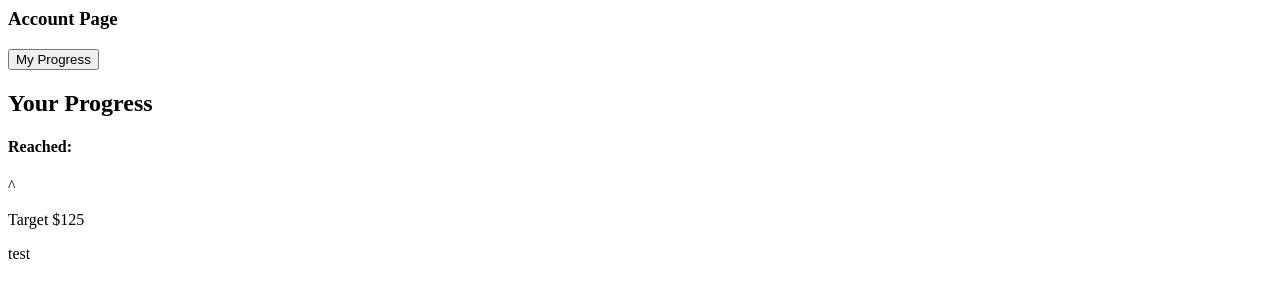
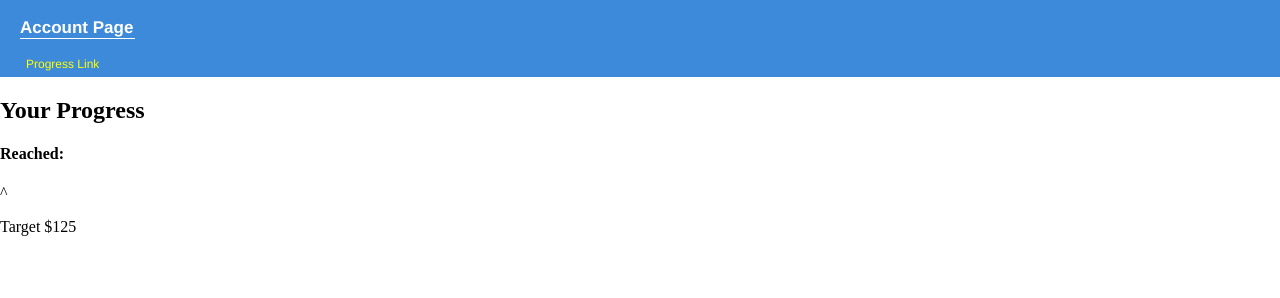
Before and after one commit to osvaldovega/progress_bar, a plain HTML site: page index.html in a window 1280 px wide. Drawn offline with Linux system fonts and the light colour scheme.

Commit message:
Update index.html

```diff
--- a/index.html
+++ b/index.html
@@ -1,14 +1,17 @@
 <html>
+
 <head>
     <meta charset="utf-8">
     <title>Interview Challange</title>
+    <link rel="stylesheet" type="text/css" href="progressBar.css">
 </head>
 
 <body>
-  <!-- Account page title, this is something to ask??? -->
-  <h3>Account Page</h3>
-  <!-- trigger button, this is something to ask??? -->
-  <button id="btn_myProgress">My Progress</button>
+
+    <section class="myAccount">
+        <h3 id="page_title">Account Page</h3>
+        <button id="btn_myProgress">Progress Link</button>
+    </section>
 
     <!-- My progress dialog -->
     <section id="dilg_myProgress" class="dialog">
@@ -32,9 +35,6 @@
                     <article>
                         <p>Target $125</p>
                     </article>
-          <article>
-            <p>test</p>
-        </article>
                 </article>
             </section>
         </section>
```
Lines whose indentation alone changed are shown as unchanged.
